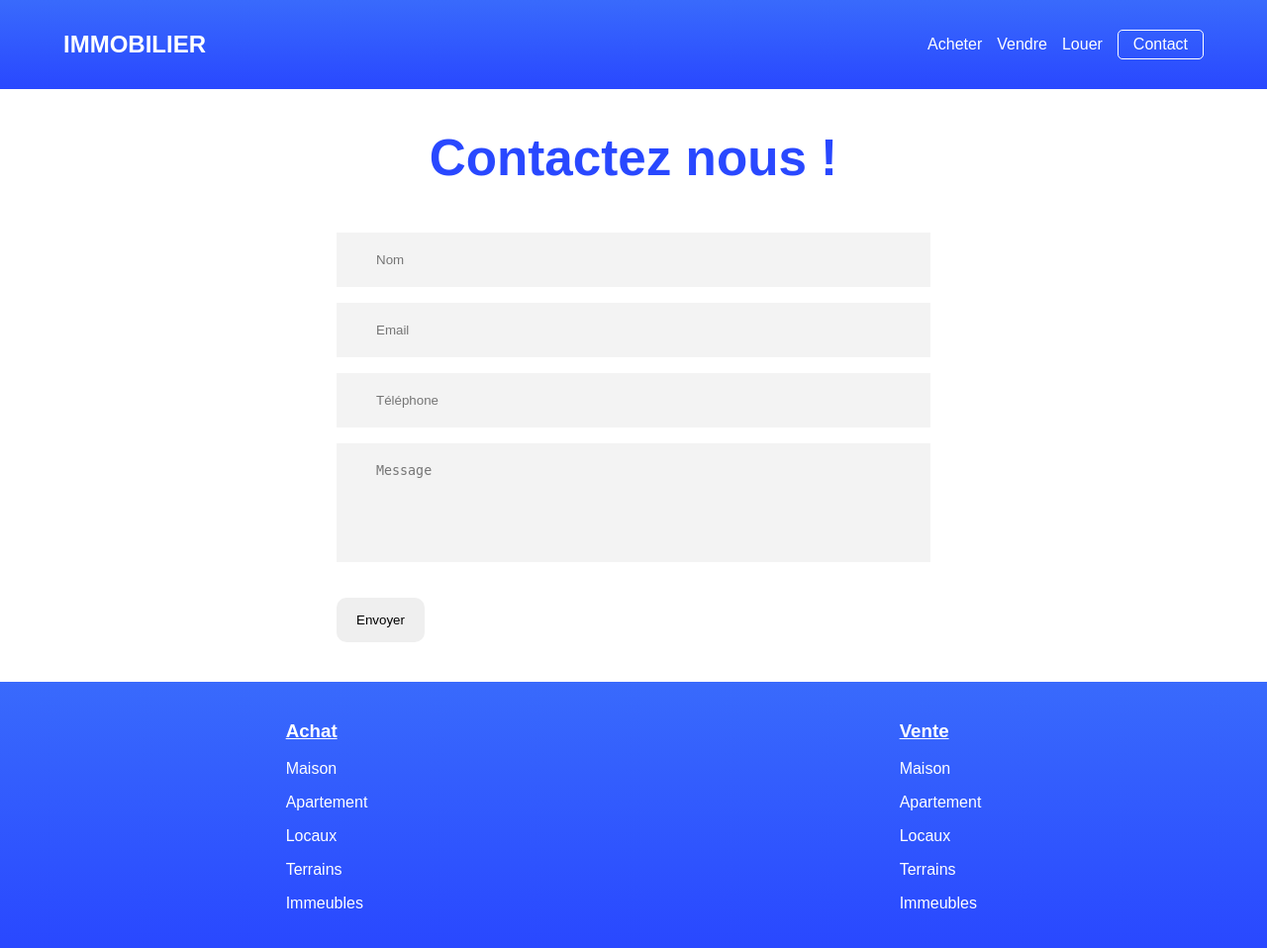
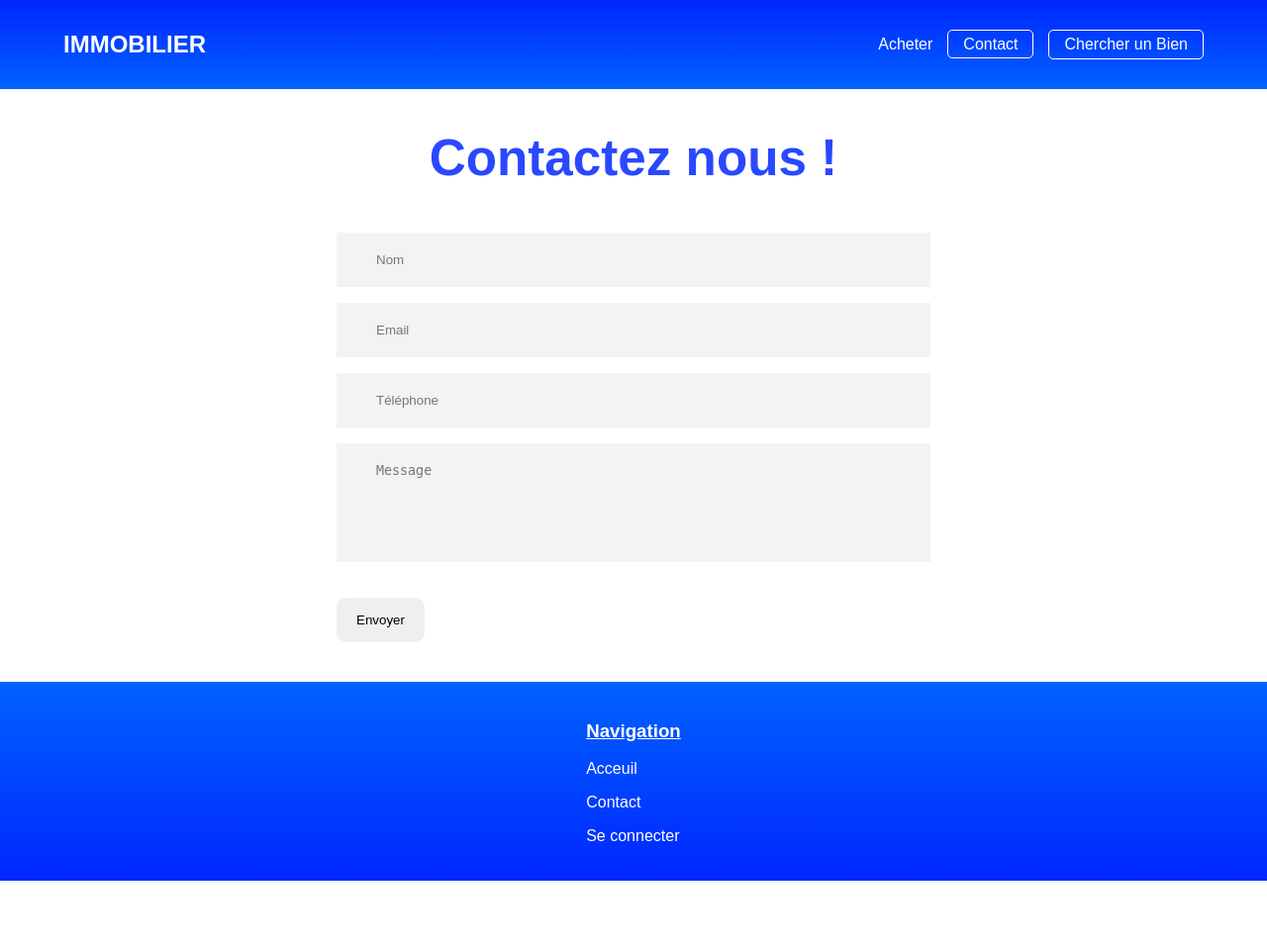
Before and after one commit to neit-H91/agenceimmo, a PHP site: page /vuescontroleurs/contact.php in a window 1280 px wide. Shown: the whole page at 99% size. After the commit the page ends 890 px from the top, so only its background shows below. Run offline with PHP 8.4, Linux system fonts and the light colour scheme.

Commit message:
Update contact.php

```diff
--- a/vuescontroleurs/contact.php
+++ b/vuescontroleurs/contact.php
@@ -7,17 +7,10 @@
     <link rel="stylesheet" href="../css/style-contact.css">
 </head>
 <body>
-    <header>
-        <nav>
-            <h1><a href="../index.html">Immobilier</a></h1>
-            <div class="right">
-                <p><a href="acheter/acheter-categories.php">Acheter</a></p>
-                <p><a href="#">Vendre</a></p>
-                <p><a href="#">Louer</a></p>
-                <button onclick="window.location.href = 'pages/contact.php';">Contact</button>
-            </div>
-        </nav>
-    </header>
+
+    <?php
+        include('../inc/entete.inc');
+    ?>
 
         <section class="contact-section">
             <h1>Contactez nous !</h1>
@@ -30,23 +23,10 @@
                 <input type="submit" class="contact-form-btn" value="Envoyer">
             </form>
         </section>
-    <footer>
-        <div class="column">
-            <h3>Achat</h3>
-            <p>Maison</p>
-            <p>Apartement</p>
-            <p>Locaux</p>
-            <p>Terrains</p>
-            <p>Immeubles</p>
-        </div>
-        <div class="column">
-            <h3>Vente</h3>
-            <p>Maison</p>
-            <p>Apartement</p>
-            <p>Locaux</p>
-            <p>Terrains</p>
-            <p>Immeubles</p>
-        </div>
-    </footer>
+
+    <?php
+        include('../inc/piedDePage.inc');
+    ?>
+
 </body>
 </html>
```
